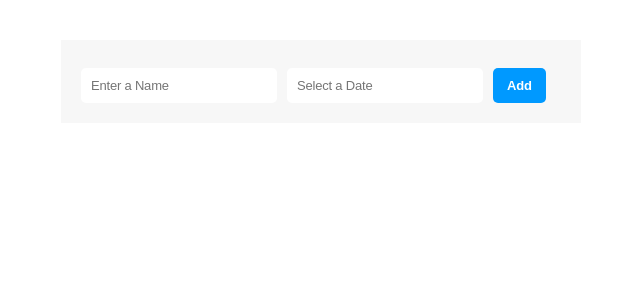
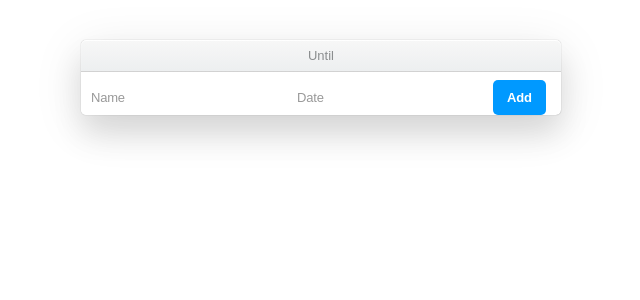
Before and after one commit to dannymcclain/until, a React (Create React App) app: page / in a window 1280 px wide. Shown: the top 300 px of the page, without its empty margins (319-959 px from the left). Built offline with nearby package versions, Linux system fonts and the light colour scheme.

Commit message:
ui updates

```diff
--- a/src/App.css
+++ b/src/App.css
@@ -8,10 +8,30 @@ body {
 .container {
   width: 100%;
   max-width: 480px;
-  padding: 20px;
   margin: 40px auto 0;
-  background: #f7f7f7;
+
+  background: #FFFFFF;
+  box-shadow: 0 0 1px 0 rgba(0,0,0,0.40), 0 20px 30px 0 rgba(0,0,0,0.10), 0 10px 50px 0 rgba(0,0,0,0.10);
+  border-radius: 5px;
 }
+
+header {
+  background-image: linear-gradient(-180deg, #F7F7F7 0%, #EDEFF0 97%);
+  box-shadow: inset 0 1px 1px 0 #FFFFFF, inset 0 0 0 0 rgba(0,0,0,0.20);
+  border-radius: 5px 5px 0 0;
+  border-bottom: 1px solid rgba(0,0,0,0.15);
+}
+
+h1 {
+  font-weight: 400;
+  padding: 8px;
+  font-size: 13px;
+  color: #8B8E8F;
+  letter-spacing: 0;
+  text-align: center;
+  margin: 0;
+}
+
 form {
   padding: 0;
   margin: 0;
@@ -36,6 +56,10 @@ input {
   font-size: 13px;
   font-weight: 400;
   letter-spacing: -0.2px;
+}
+
+::placeholder {
+  color: #999;
 }
 
 input[type=text]{
@@ -64,6 +88,7 @@ input[type=text]:focus {
   border: none;
   border-radius: 5px;
   box-shadow: 0 8px 20px 0 rgba(0,0,0,0.20);
+  font-family: -apple-system, BlinkMacSystemFont, 'Segoe UI', Roboto, Oxygen, Ubuntu, Cantarell, 'Open Sans', 'Helvetica Neue', sans-serif;
 }
 
 .untilCal .react-datepicker__triangle {
--- a/src/App.js
+++ b/src/App.js
@@ -32,7 +32,7 @@ class App extends React.Component {
     const myDateList = {
       name: this.state.value,
       date: this.state.selectedDate.format("MMM D"),
-      daysUntil: Math.round(this.state.selectedDate.diff(moment(), 'days', true))
+      daysUntil: Math.round(this.state.selectedDate.diff(moment(), 'days', true)) + ' days'
     }
     this.setState({
       myDates: [...this.state.myDates, myDateList],
@@ -44,18 +44,19 @@ class App extends React.Component {
   render() {
     return (
       <div className="container">
+      <header><h1>Until</h1></header>
       <form onSubmit={this.handleSubmit}>
         <input
           className="add-entry"
           type="text"
           value={this.state.value}
           onChange={this.handleNameChange}
-          placeholder="Enter a Name"
+          placeholder="Name"
           />
         <DatePicker
           selected={this.state.selectedDate}
           onChange={this.handleDateChange}
-          placeholderText="Select a Date"
+          placeholderText="Date"
           calendarClassName="untilCal"
           dateFormat="MMM D"
         />
```
